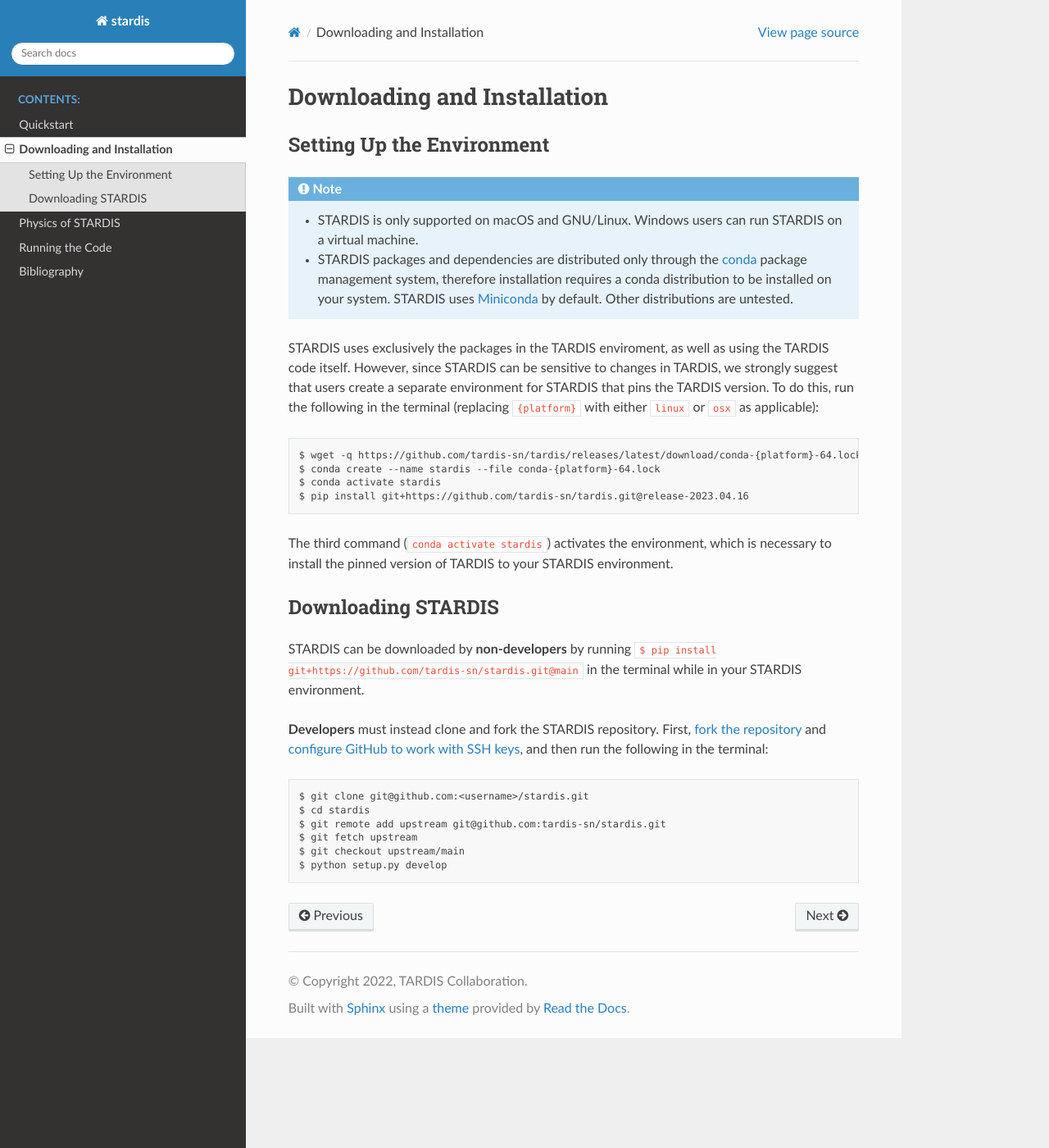
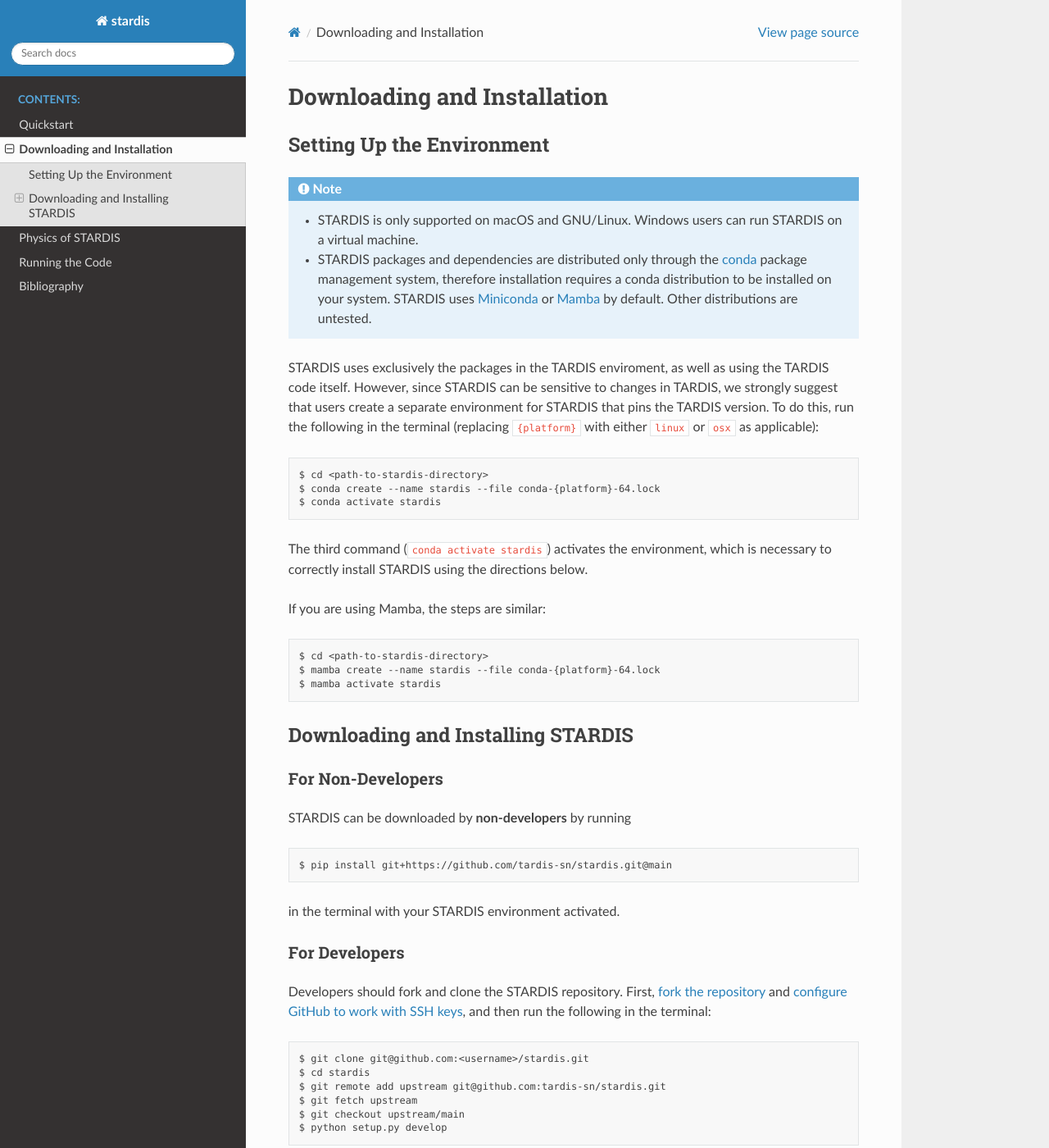
Before and after one commit to tardis-sn/stardis, a Sphinx documentation site: the page built from docs/installation.rst, in a window 1280 px wide and 1400 px high. Shown: the whole window at 82% size. Built offline with Sphinx 7.4.7 and the Read the Docs theme 2.0.0, drawn with Linux system fonts in a browser that asks for light colours; the version number could not be read and is left out.

Commit message:
Add lockfile from Tardis and add Tardis as a dependency within lockfile (#97)
* Add hash and cache number to cached environment file

* Added lockfile from tardis for linux

* Add lockfile from tardis for mac os

* Add tardis manually to conda-lock file for linux

* Add tardis manually to conda-lock file for mac os

* Update documentation to reflect changes

* Update build-docs.yml for the updated installation steps

* Update github tests workflow to reflect updated installation steps

* Clean up installation docs and add documentation for mamba users

```diff
--- a/docs/installation.rst
+++ b/docs/installation.rst
@@ -11,7 +11,7 @@
 .. note::
    * STARDIS is only supported on macOS and GNU/Linux. Windows users can run STARDIS on a virtual machine.
 
-   * STARDIS packages and dependencies are distributed only through the `conda <https://docs.conda.io/en/latest/>`__ package management system, therefore installation requires a conda distribution to be installed on your system. STARDIS uses `Miniconda <https://conda.io/projects/conda/en/latest/user-guide/install/index.html>`__ by default. Other distributions are untested.
+   * STARDIS packages and dependencies are distributed only through the `conda <https://docs.conda.io/en/latest/>`__ package management system, therefore installation requires a conda distribution to be installed on your system. STARDIS uses `Miniconda <https://conda.io/projects/conda/en/latest/user-guide/install/index.html>`__ or `Mamba <https://mamba.readthedocs.io/en/latest/installation.html>`__ by default. Other distributions are untested.
 
 STARDIS uses exclusively the packages in the TARDIS enviroment, as well
 as using the TARDIS code itself. However, since STARDIS can be sensitive
@@ -22,23 +22,39 @@
 
 ::
 
-   $ wget -q https://github.com/tardis-sn/tardis/releases/latest/download/conda-{platform}-64.lock
+   $ cd <path-to-stardis-directory>
    $ conda create --name stardis --file conda-{platform}-64.lock
    $ conda activate stardis
-   $ pip install git+https://github.com/tardis-sn/tardis.git@release-2023.04.16
 
 The third command (``conda activate stardis``) activates the
-environment, which is necessary to install the pinned version of TARDIS
-to your STARDIS environment.
+environment, which is necessary to correctly install STARDIS using the directions below.
 
-Downloading STARDIS
--------------------
+If you are using Mamba, the steps are similar:
+
+::
+
+   $ cd <path-to-stardis-directory>
+   $ mamba create --name stardis --file conda-{platform}-64.lock
+   $ mamba activate stardis
+
+Downloading and Installing STARDIS
+----------------------------------
+
+For Non-Developers
+^^^^^^^^^^^^^^^^^^
 
 STARDIS can be downloaded by **non-developers** by running
-``$ pip install git+https://github.com/tardis-sn/stardis.git@main`` in
-the terminal while in your STARDIS environment.
 
-**Developers** must instead clone and fork the STARDIS repository.
+::
+
+   $ pip install git+https://github.com/tardis-sn/stardis.git@main
+
+in the terminal with your STARDIS environment activated.
+
+For Developers
+^^^^^^^^^^^^^^
+
+Developers should fork and clone the STARDIS repository.
 First, `fork the
 repository <https://github.com/tardis-sn/stardis/fork>`__ and `configure
 GitHub to work with SSH
```
Also changed, not shown: 4 other files.
